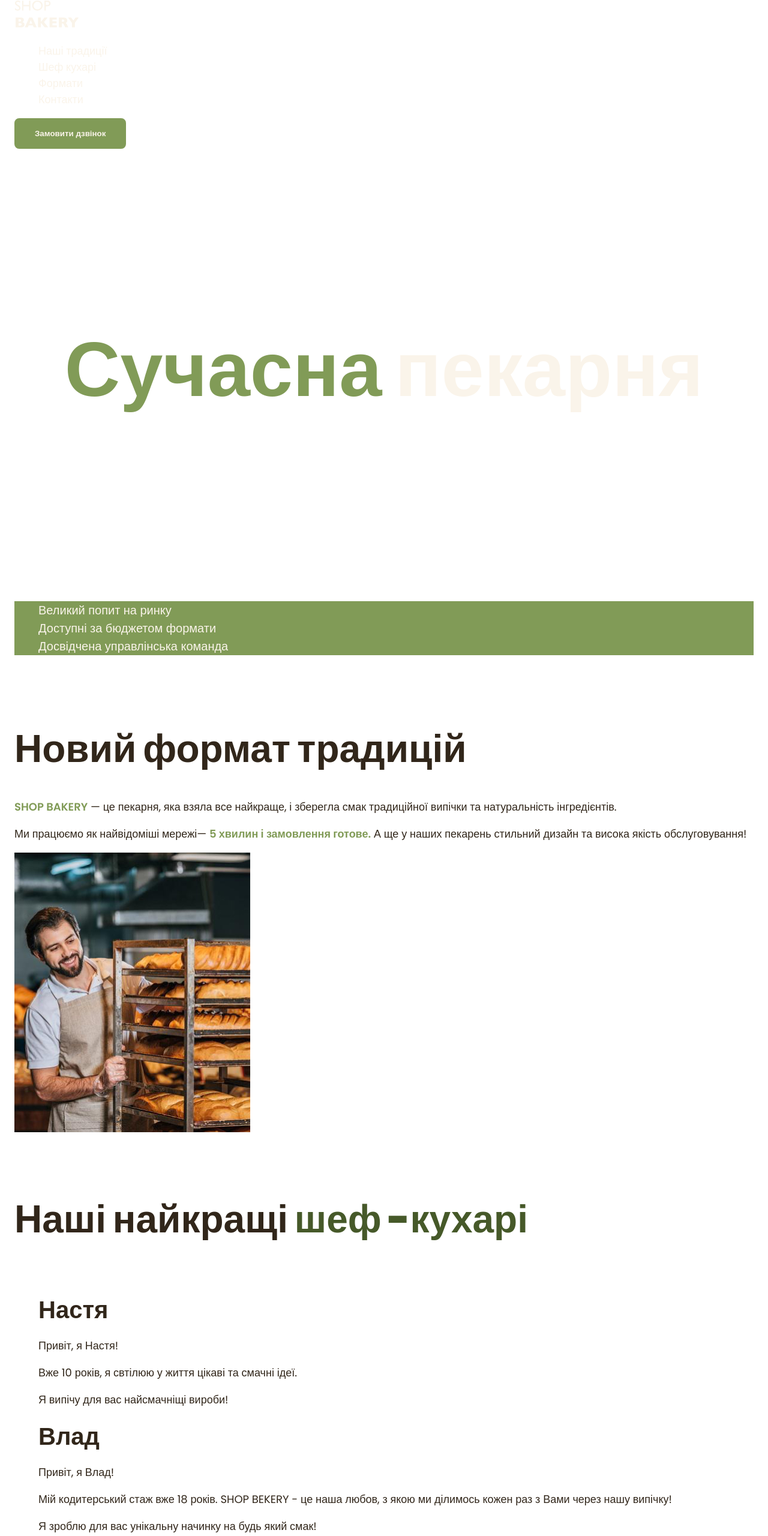
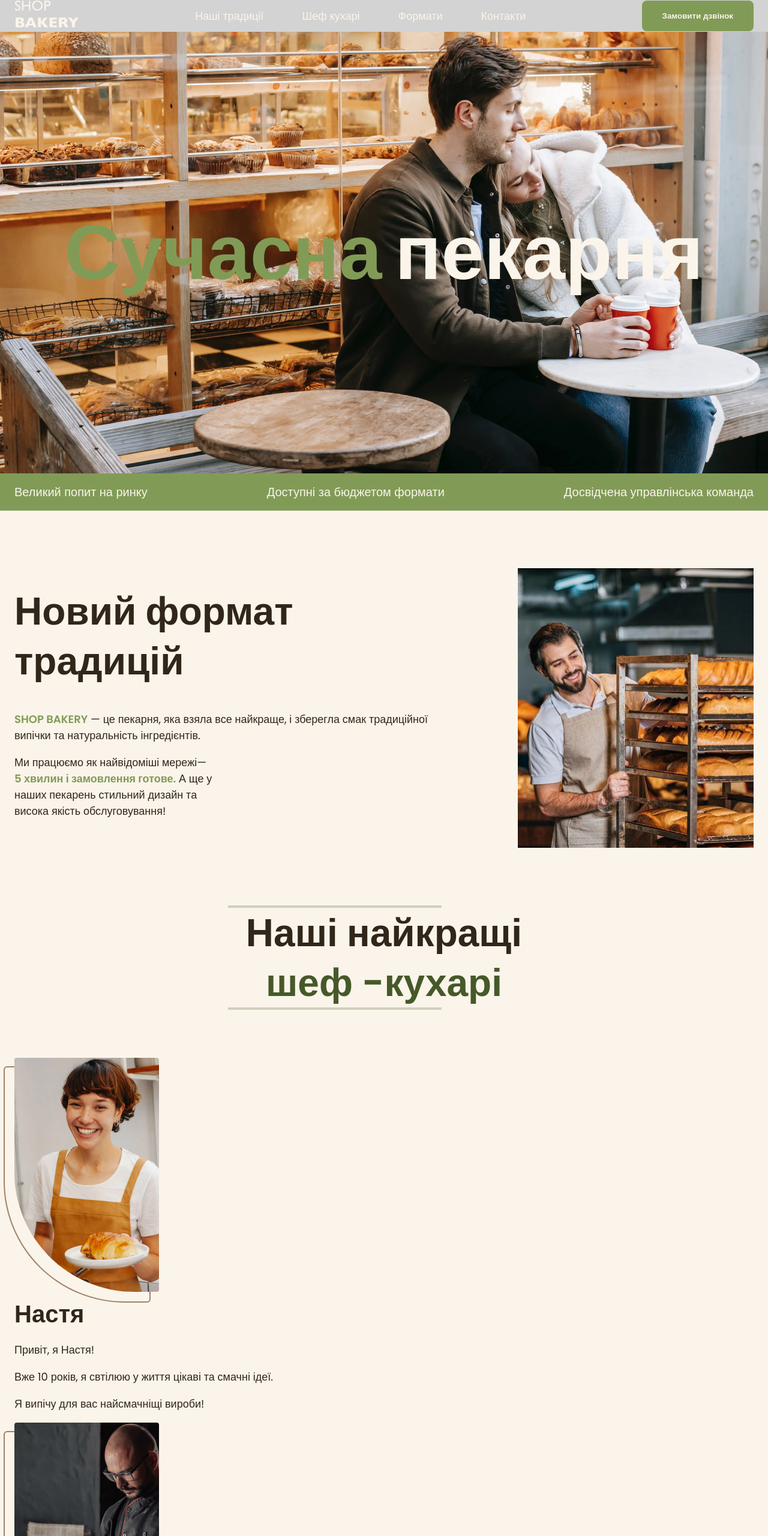
Before and after one commit to webLashchuk/genius-project, a plain HTML site: page index.html in a window 1280 px wide. Shown: the top 2560 px of the page at 60% size. Drawn offline with Linux system fonts and the light colour scheme.

Commit message:
add images

```diff
--- a/css/styles.css
+++ b/css/styles.css
@@ -27,10 +27,12 @@
 }
 
 :root {
-    --color-brand-light: #819b57;
+  --color-primary-dark: #31261a;
+  --color-primary-light: #faf4ea;
+  --color-secondary-dark: #a18268;
   --color-brand-dark: #465929;
-    --color-primary-light: #faf4ea;
-    --color-primary-dark: #31261a;
+  --color-brand-normal: #819b57;
+  --color-brand-light: #cfcfbc;
 }
 
 /*Base*/
@@ -40,6 +42,7 @@
 
 body {
   color: var(--color-primary-dark);
+  background-color: var(--color-primary-light);
   font-family: 'Poppins', sans-serif;
   font-size: 18px;
   font-weight: 400;
@@ -47,7 +50,13 @@ body {
   margin: 0;
 }
 
-h1, h2, h3, h4, h5, h6, p {
+h1,
+h2,
+h3,
+h4,
+h5,
+h6,
+p {
   margin-top: 0;
 }
 
@@ -56,16 +65,18 @@ address {
 }
 
 ul {
+  margin: 0;
+  padding: 0;
   list-style-type: none;
 }
 
 .visually-hidden {
-    position:absolute;
-    left:-10000px;
-    top:auto;
-    width:1px;
-    height:1px;
-    overflow:hidden;
+  position: absolute;
+  left: -10000px;
+  top: auto;
+  width: 1px;
+  height: 1px;
+  overflow: hidden;
 }
 
 .section {
@@ -84,8 +95,8 @@ ul {
   padding: 16px 32px;
   color: var(--color-primary-light);
   font-weight: 600;
-    background-color: var(--color-brand-light);
-    border: 2px solid var(--color-brand-light);
+  background-color: var(--color-brand-normal);
+  border: 2px solid var(--color-brand-normal);
   border-radius: 8px;
   cursor: pointer;
 }
@@ -102,13 +113,42 @@ ul {
 }
 
 .link:hover {
-    color: var(--color-brand-light);
-    font-weight: 600;
+  color: var(--color-brand-normal);
+}
+
+/* Header */
+.header {
+  background-color: lightgray;
+}
+
+.header-container {
+  display: flex;
+  align-items: center;
+  gap: 40px;
+}
+
+.header-nav {
+  display: flex;
+  align-items: center;
+  flex-grow: 1;
+  gap: 40px;
+}
+
+.header-menu {
+  display: flex;
+  gap: 64px;
+  flex-grow: 1;
+  justify-content: center;
 }
 
 /*Hero section*/
+
 .hero-section {
   padding: 272px 0;
+  background-image: url('../images/hero-background.jpg');
+  background-repeat: no-repeat;
+  background-position: center top;
+  background-size: cover;
 }
 
 .hero-title {
@@ -120,24 +160,35 @@ ul {
 }
 
 .hero-title .accent {
-    color: var(--color-brand-light);
+  color: var(--color-brand-normal);
 }
 
 /*Advantages section*/
+.advantages-section {
+  padding: 16px 0;
+  background-color: var(--color-brand-normal);
+}
+
 .advantages-list {
-    color: var(--color-primary-light);
-    background-color: var(--color-brand-light);
+  display: flex;
+  justify-content: space-between;
+  gap: 40px;
 }
 
 .advantages-item {
+  color: var(--color-primary-light);
   font-size: 20px;
   font-weight: 300;
 }
 
 .section-title {
   font-size: 64px;
-    font-weight: 900;
+  font-weight: 600;
   line-height: 1.3;
+}
+
+.section-title.centered {
+  text-align: center;
 }
 
 .section-title .accent {
@@ -149,12 +200,23 @@ ul {
   padding-top: 96px;
 }
 
+.traditions-container {
+  display: flex;
+  align-items: center;
+  justify-content: space-between;
+  gap: 40px;
+}
+
+.traditions-content {
+  max-width: 710px;
+}
+
 .traditions-title {
   margin-bottom: 42px;
 }
 
 .traditions-text .brand {
-    color: var(--color-brand-light);
+  color: var(--color-brand-normal);
   font-weight: 600;
 }
 
@@ -162,9 +224,29 @@ ul {
   text-transform: uppercase;
 }
 
+.traditions-text.limited {
+  max-width: 335px;
+  width: 100%;
+}
+
 /* Chefs section */
 .chefs-title {
-    margin-bottom: 80px;
+  max-width: 520px;
+  margin: 0 auto 80px;
+}
+
+.chefs-title::before,
+.chefs-title::after {
+  content: '';
+  width: 352px;
+  border: 2px solid var(--color-brand-light);
+  display: block;
+}
+
+.chef-photo {
+  border-radius: 4px 4px 4px 200px;
+  box-shadow: -16px 16px 0 0 var(--color-primary-light),
+    -16px 16px 0 2px var(--color-secondary-dark);
 }
 
 .chef-title {
@@ -174,6 +256,28 @@ ul {
 }
 
 /* Formats section */
+.formats-list {
+  display: flex;
+  flex-wrap: wrap;
+  gap: 20px;
+}
+
+.formats-item {
+  flex-basis: calc((100% - 40px) / 3);
+}
+
+.format-card {
+  height: 444px;
+  padding: 24px;
+  background-image: linear-gradient(
+    180deg,
+    rgba(49, 38, 26, 0) 55.21%,
+    rgba(49, 38, 26, 0.71) 72.92%,
+    var(--color-primary-dark) 100%
+  );
+  border-radius: 16px;
+}
+
 .formats-title {
   margin-bottom: 80px;
 }
@@ -194,6 +298,14 @@ ul {
 }
 
 /* Footer */
+.footer {
+  background-color: var(--color-primary-dark);
+  background-image: url('../images/footer-background.png');
+  background-repeat: no-repeat;
+  background-position: center;
+  background-size: cover;
+}
+
 .address-link {
   color: var(--color-primary-light);
   font-size: 16px;
@@ -203,7 +315,7 @@ ul {
 }
 
 .address-link:hover {
-    color: var(--color-brand-light);
+  color: var(--color-brand-normal);
 }
 
 .address-copyright {
--- a/index.html
+++ b/index.html
@@ -7,14 +7,15 @@
     <link rel="stylesheet" href="./css/styles.css" />
   </head>
   <body>
-    <header>
+    <header class="header">
       <div class="container">
-        <nav>
+        <div class="header-container">
+          <nav class="header-nav">
             <a href="/">
               <img src="./images/logo.svg" alt="Логотип сучасної пекарні" />
             </a>
 
-          <ul>
+            <ul class="header-menu">
               <li>
                 <a class="link" href="#traditions-section">Наші традиції</a>
               </li>
@@ -29,7 +30,9 @@
 
           <button class="button" type="button">Замовити дзвінок</button>
         </div>
+      </div>
     </header>
+
     <main>
       <section class="hero-section">
         <div class="container">
@@ -39,7 +42,7 @@
         </div>
       </section>
 
-      <section>
+      <section class="advantages-section">
         <div class="container">
           <h2 class="visually-hidden">Наші переваги</h2>
 
@@ -55,36 +58,47 @@
 
       <section class="traditions-section section" id="traditions-section">
         <div class="container">
-          <h2 class="traditions-title section-title">Новий формат традицій</h2>
+          <div class="traditions-container">
+            <div class="traditions-content">
+              <h2 class="traditions-title section-title">
+                Новий формат традицій
+              </h2>
 
               <p class="traditions-text">
-            <span class="brand uppercase">shop bakery</span> — це пекарня, яка
-            взяла все найкраще, і зберегла смак традиційної випічки та
+                <span class="brand uppercase">shop bakery</span> — це пекарня,
+                яка взяла все найкраще, і зберегла смак традиційної випічки та
                 натуральність інгредієнтів.
               </p>
 
-          <p class="traditions-text">
+              <p class="traditions-text limited">
                 Ми працюємо як найвідоміші мережі—
                 <span class="brand">5 хвилин і замовлення готове.</span> А ще у
                 наших пекарень стильний дизайн та висока якість обслуговування!
               </p>
+            </div>
 
             <img
               src="./images/baker-man.jpg"
               alt="Пекар дивиться на батони із посмішкою"
             />
           </div>
+        </div>
       </section>
 
       <section class="section" id="chefs-section">
         <div class="container">
-          <h2 class="chefs-title section-title">
+          <h2 class="chefs-title section-title centered">
             Наші найкращі <span class="accent">шеф -кухарі</span>
           </h2>
 
           <ul>
             <li>
               <article>
+                <img
+                  class="chef-photo"
+                  src="./images/nastya-chef.jpg"
+                  alt="Nastya chef"
+                />
                 <h3 class="chef-title">Настя</h3>
 
                 <p>Привіт, я Настя!</p>
@@ -97,6 +111,11 @@
 
             <li>
               <article>
+                <img
+                  class="chef-photo"
+                  src="./images/vlad-chef.jpg"
+                  alt="Vlad chef"
+                />
                 <h3 class="chef-title">Влад</h3>
 
                 <p>Привіт, я Влад!</p>
@@ -115,10 +134,10 @@
 
       <section class="section" id="formats-section">
         <div class="container">
-          <h2 class="formats-title section-title">Формати</h2>
-          <ul>
-            <li>
-              <article>
+          <h2 class="formats-title section-title centered">Формати</h2>
+          <ul class="formats-list">
+            <li class="formats-item">
+              <article class="format-card">
                 <h3 class="format-title" lang="en">Walrus</h3>
 
                 <div class="format-text">
@@ -136,8 +155,8 @@
               </article>
             </li>
 
-            <li>
-              <article>
+            <li class="formats-item">
+              <article class="format-card">
                 <h3 class="format-title" lang="en">Horseshoe</h3>
 
                 <div class="format-text">
@@ -152,8 +171,8 @@
               </article>
             </li>
 
-            <li>
-              <article>
+            <li class="formats-item">
+              <article class="format-card">
                 <h3 class="format-title" lang="en">Handlebar</h3>
 
                 <div class="format-text">
@@ -190,7 +209,7 @@
       </section>
     </main>
 
-    <footer>
+    <footer class="footer">
       <div class="container">
         <nav>
           <a href="/">
```
Also changed, not shown: images/footer-background.png (added), images/handlebar.jpg (added), images/hero-background.jpg (added), images/horseshoe.jpg (added), images/nastya-chef.jpg (added), images/vlad-chef.jpg (added), images/walrus.jpg (added). Lines whose indentation alone changed are shown as unchanged.
